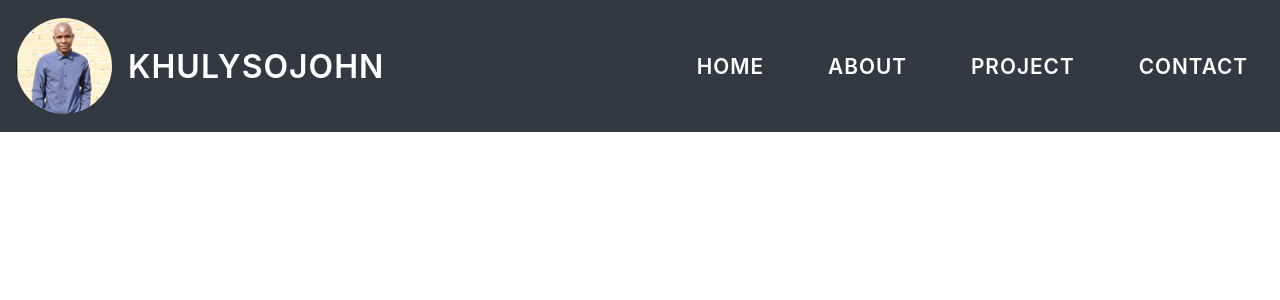
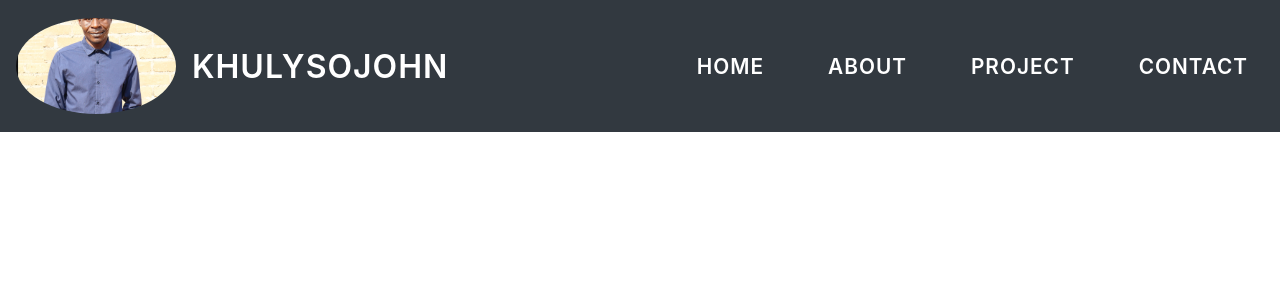
Before and after one commit to KhulisoJohn/portfolio, a React (Create React App) app: page / in a window 1280 px wide. Shown: the top 300 px of the page. Built offline with nearby package versions, Linux system fonts and the light colour scheme.

Commit message:
new change

```diff
--- a/src/App.css
+++ b/src/App.css
@@ -35,7 +35,7 @@
 }
 
 .img_cont {
- width: 6rem;
+ width: 10rem;
  height: 6rem;
  padding:1rem;
  border-radius: 50%;
```
